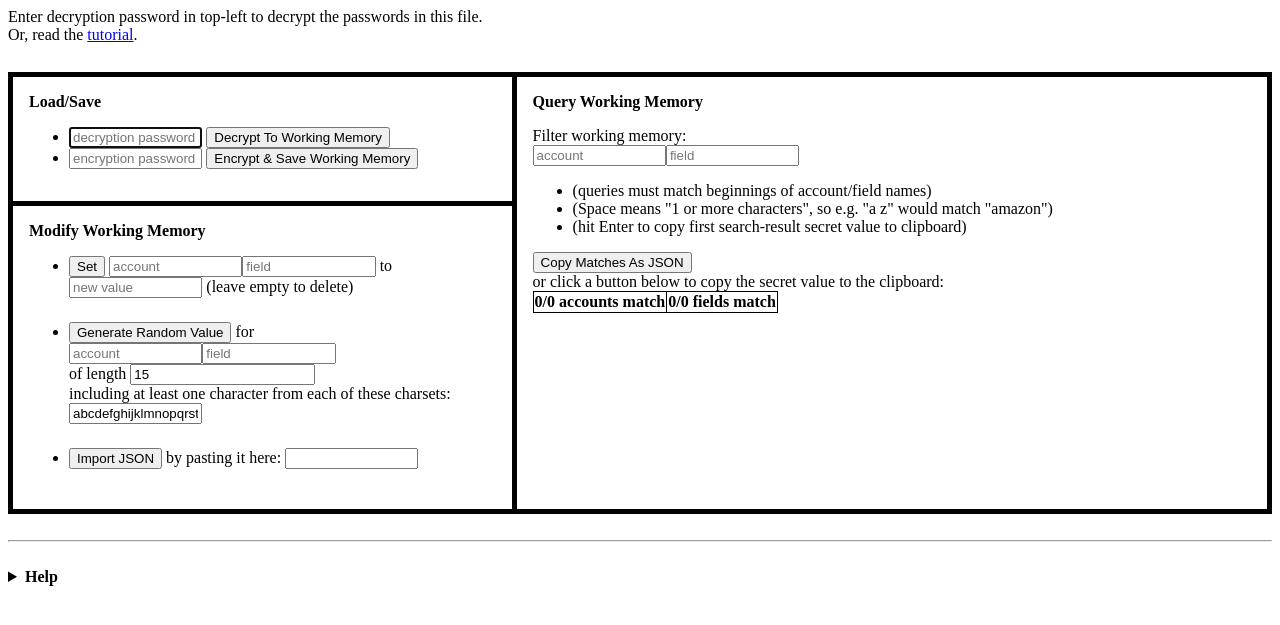
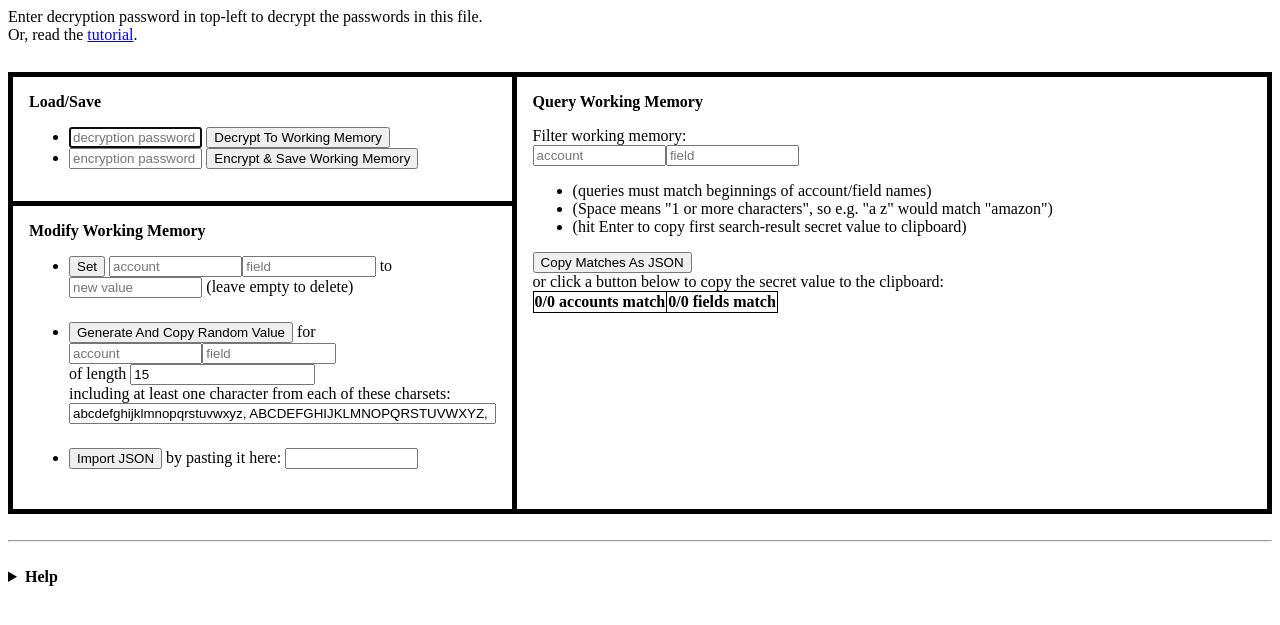
Before and after one commit to speezepearson/speezepearson.github.io, a Jekyll site: the page misc/passman.html, which Jekyll copies as it is, in a window 1280 px wide. Shown: the top 625 px of the page. Built offline with Jekyll 4.4.1, drawn with Linux system fonts in a browser that asks for light colours.

Commit message:
update passman

```diff
--- a/misc/passman.html
+++ b/misc/passman.html
@@ -16,6 +16,10 @@
     input[type=text], input[type=password] {
       max-width: 10em;
     }
+    #generate-field--charsets {
+      max-width: none;
+      width: 100%;
+    }
 
     table {
       border-collapse: collapse;
@@ -23,6 +27,10 @@
     th,td {
       border: 1px solid black;
       vertical-align: text-top;
+    }
+
+    img {
+      max-width: 100%;
     }
 
     #bulk-operations {
@@ -375,8 +383,11 @@
   }
   value = (0, _rand.shuffle)(Array.from(value)).join('');
   j.set(account, field, value);
+  (0, _copy_to_clipboard2.default)(value);
+  elem('copy-field--account').value = account;
+  elem('copy-field--field').value = '';
   updateView();
-  flasher.flash('lightgreen', 'Set ' + account + '.' + field + '.');
+  flasher.flash('lightgreen', 'Generated a ' + value.length + '-character-long random value for ' + account + '.' + field + ', and copied it to the clipboard.');
 }
 
 function failCatastrophically(reason) {
@@ -1230,7 +1250,7 @@
           (leave empty to delete)
         </li>
         <li>
-          <button id="generate-field-button">Generate Random Value</button> for<br />
+          <button id="generate-field-button">Generate And Copy Random Value</button> for<br />
           <input type="text" id="generate-field--account" placeholder="account" /><input type="text" class="query-field" id="generate-field--field" placeholder="field" /><br />
           of length <input type="number" id="generate-field--length" placeholder="length" value="15" /><br />
           including at least one character from each of these charsets:<br />
@@ -1289,40 +1309,40 @@
   <ol style="list-style-type: decimal">
   <li><p>Open the file in my browser.</p>
   <div class="figure">
-  <img src="https://github.com/speezepearson/passman/raw/master/readme-images/1.png" alt="screenshot" />
+  <img data-src="https://github.com/speezepearson/passman/raw/master/readme-images/1.png" alt="screenshot" />
   <p class="caption">screenshot</p>
   </div></li>
   <li><p>Type in my decryption key, and hit Enter.</p>
   <div class="figure">
-  <img src="https://github.com/speezepearson/passman/raw/master/readme-images/2.png" alt="screenshot" />
+  <img data-src="https://github.com/speezepearson/passman/raw/master/readme-images/2.png" alt="screenshot" />
   <p class="caption">screenshot</p>
   </div></li>
   <li><p>Go about my life.</p></li>
   <li><p>I need to log into Facebook. I type in queries to specify my &quot;password&quot; for &quot;facebook&quot;, and hit Enter.</p>
   <div class="figure">
-  <img src="https://github.com/speezepearson/passman/raw/master/readme-images/3.png" alt="screenshot" />
+  <img data-src="https://github.com/speezepearson/passman/raw/master/readme-images/3.png" alt="screenshot" />
   <p class="caption">screenshot</p>
   </div></li>
   <li><p>I successfully log into Facebook. Heartened by my success, I decide to add my Expedia account to my password manager: I go the the &quot;Modify Working Memory&quot; pane, specify that I want to set &quot;expedia&quot;'s &quot;username&quot; to something, and hit Enter:</p>
   <div class="figure">
-  <img src="https://github.com/speezepearson/passman/raw/master/readme-images/4.png" alt="screenshot" />
+  <img data-src="https://github.com/speezepearson/passman/raw/master/readme-images/4.png" alt="screenshot" />
   <p class="caption">screenshot</p>
   </div>
   <p>I do the same for my Expedia password.</p></li>
   <li><p>Eventually, I close the page-- oops--</p>
   <div class="figure">
-  <img src="https://github.com/speezepearson/passman/raw/master/readme-images/5.png" alt="screenshot" />
+  <img data-src="https://github.com/speezepearson/passman/raw/master/readme-images/5.png" alt="screenshot" />
   <p class="caption">screenshot</p>
   </div>
   <p>That's right! I haven't saved my Expedia password. I hit &quot;Stay on Page&quot;.</p></li>
   <li><p>I type in my password to encrypt the file-- oops--</p>
   <div class="figure">
-  <img src="https://github.com/speezepearson/passman/raw/master/readme-images/6.png" alt="screenshot" />
+  <img data-src="https://github.com/speezepearson/passman/raw/master/readme-images/6.png" alt="screenshot" />
   <p class="caption">screenshot</p>
   </div>
   <p>I must've typoed my password. I type it again:</p>
   <div class="figure">
-  <img src="https://github.com/speezepearson/passman/raw/master/readme-images/7.png" alt="screenshot" />
+  <img data-src="https://github.com/speezepearson/passman/raw/master/readme-images/7.png" alt="screenshot" />
   <p class="caption">screenshot</p>
   </div></li>
   <li><p>Before I forget -- I hate this step, but I don't yet know a way around it -- I move the <em>newly downloaded</em> password file to replace the old one, so that when I open it next time, I'll be sure to open the version that contains my Expedia password.</p></li>
```
Also changed, not shown: other parts of misc/passman.html (+9 -0 lines).
